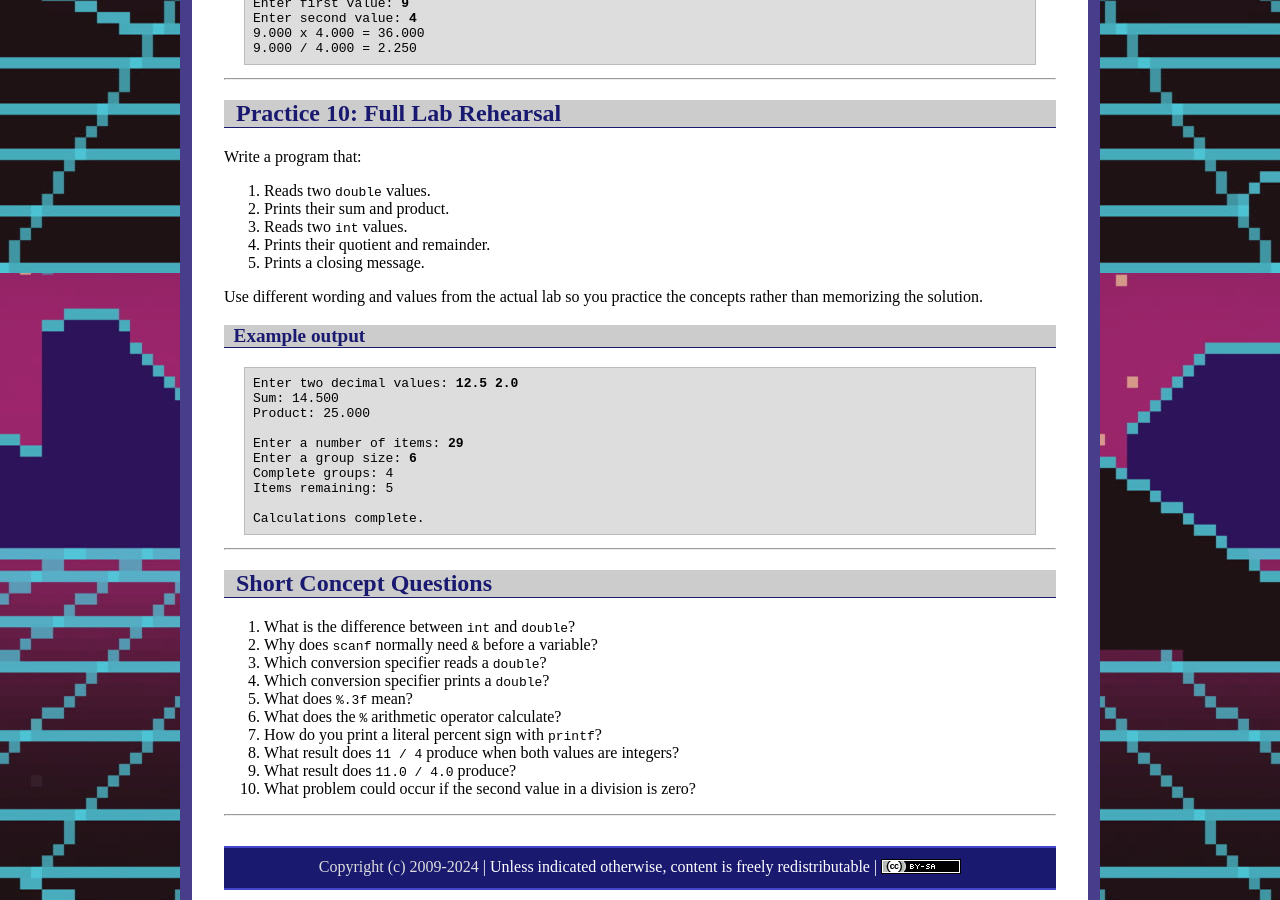
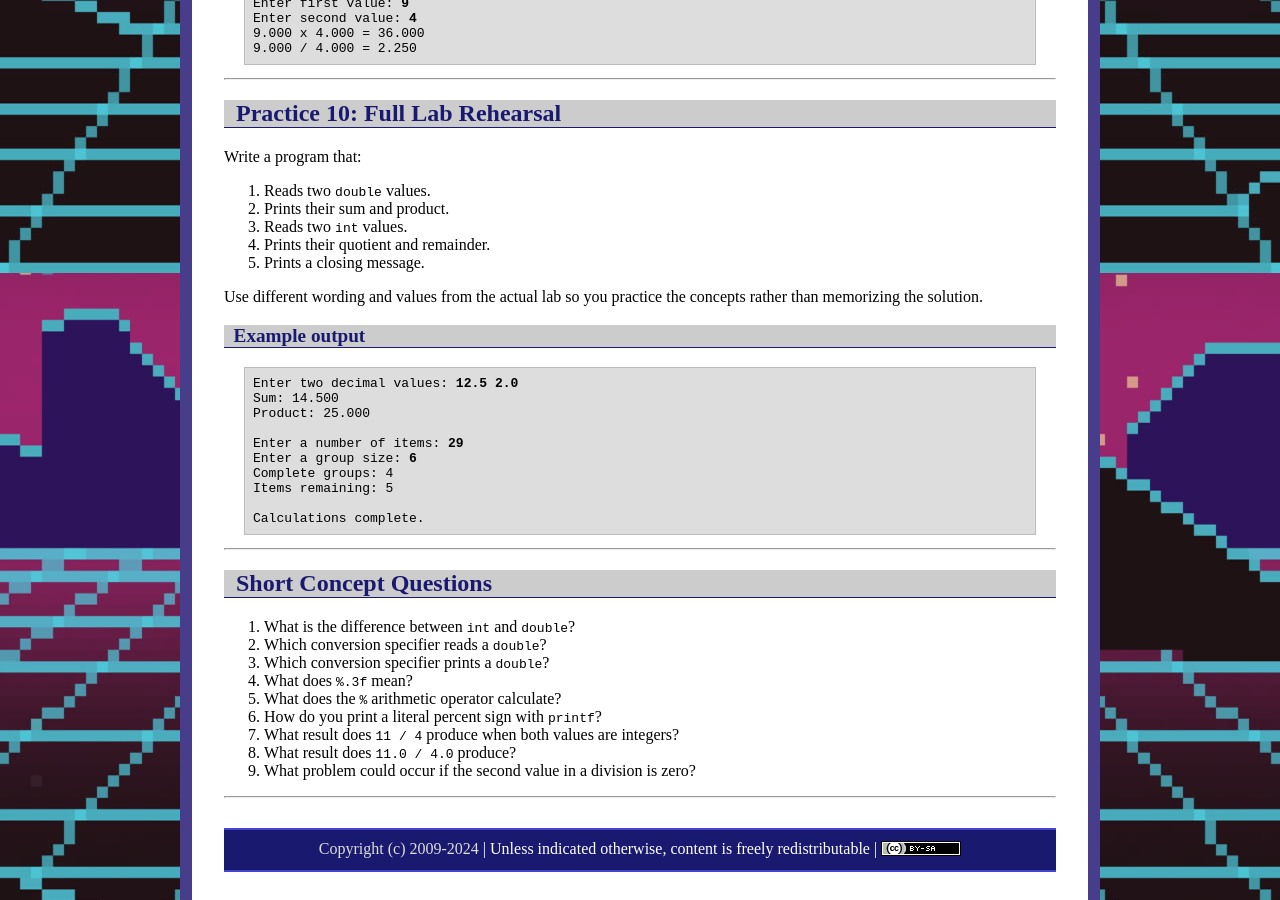
Before and after one commit to ycpcs/cs101-fall2026, a Jekyll site: the page built from practices/p1.md, in a window 1280 px wide and 900 px high, scrolled down 3327 px. Built offline with Jekyll 4.4.1, drawn with Linux system fonts in a browser that asks for light colours.

Commit message:
Update p1.md

```diff
--- a/practices/p1.md
+++ b/practices/p1.md
@@ -240,14 +240,13 @@ Calculations complete.
 ## Short Concept Questions
 
 1. What is the difference between `int` and `double`?
-2. Why does `scanf` normally need `&` before a variable?
-3. Which conversion specifier reads a `double`?
-4. Which conversion specifier prints a `double`?
-5. What does `%.3f` mean?
-6. What does the `%` arithmetic operator calculate?
-7. How do you print a literal percent sign with `printf`?
-8. What result does `11 / 4` produce when both values are integers?
-9. What result does `11.0 / 4.0` produce?
-10. What problem could occur if the second value in a division is zero?
+2. Which conversion specifier reads a `double`?
+3. Which conversion specifier prints a `double`?
+4. What does `%.3f` mean?
+5. What does the `%` arithmetic operator calculate?
+6. How do you print a literal percent sign with `printf`?
+7. What result does `11 / 4` produce when both values are integers?
+8. What result does `11.0 / 4.0` produce?
+9. What problem could occur if the second value in a division is zero?
 
 ---
```
